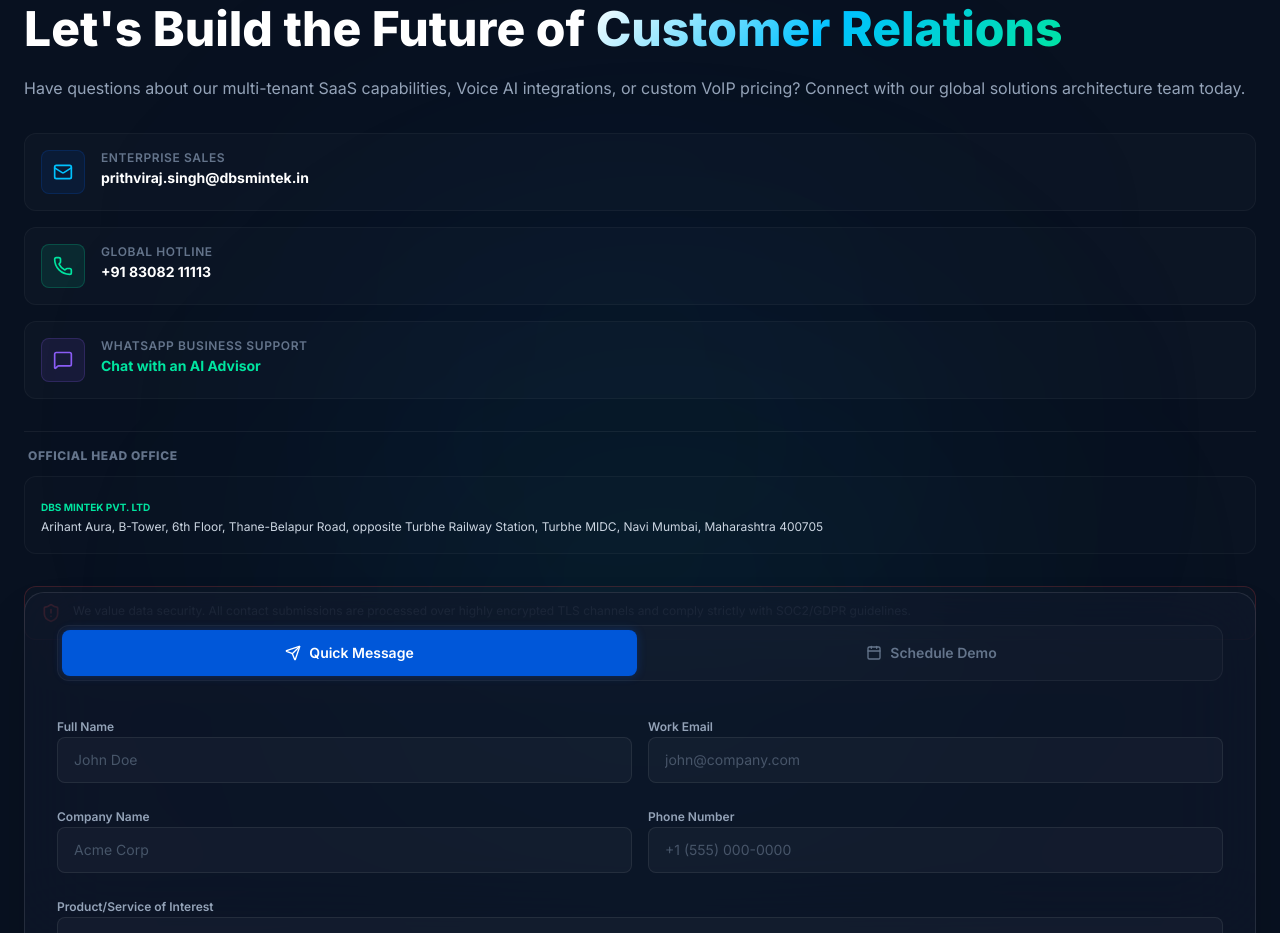
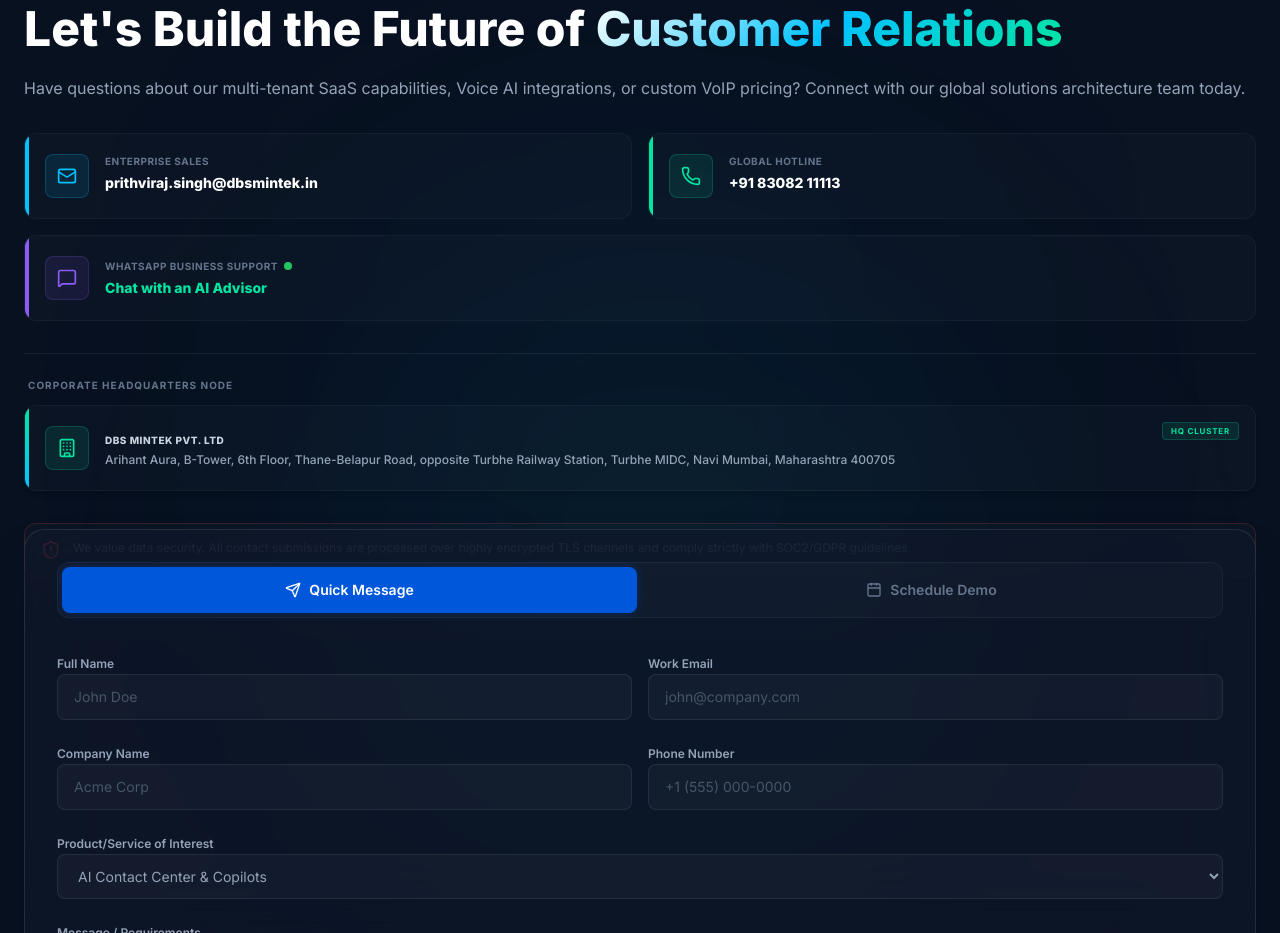
Before and after one commit to sabledattatray/Nexdial-IO, a Next.js app: page / in a window 1280 px wide. Shown: the part 8220-9153 px from the top of the page. Built offline with nearby package versions, Linux system fonts and the light colour scheme.

Commit message:
feat: redesign contact details layout into a premium asymmetric glassmorphic grid with custom accent lines and hover animations

```diff
--- a/src/components/home/ContactSection.tsx
+++ b/src/components/home/ContactSection.tsx
@@ -3,7 +3,7 @@
 import { useState } from "react";
 import { motion, AnimatePresence } from "framer-motion";
 import { AnimatedSection } from "@/components/animations/AnimatedSection";
-import { Mail, Phone, MessageSquare, Calendar, Send, ShieldAlert, CheckCircle, ArrowRight } from "lucide-react";
+import { Mail, Phone, MessageSquare, Calendar, Send, ShieldAlert, CheckCircle, ArrowRight, Building, MapPin } from "lucide-react";
 
 export function ContactSection() {
   const [activeTab, setActiveTab] = useState<"message" | "demo">("message");
@@ -73,55 +73,76 @@
               </p>
             </AnimatedSection>
 
-            {/* Quick Contact Items */}
-            <div className="space-y-4">
-              <AnimatedSection delay={0.1} className="flex gap-4 p-4 rounded-xl bg-white/[0.02] border border-white/[0.04]">
-                <div className="w-11 h-11 rounded-lg bg-[#0057D9]/10 border border-[#0057D9]/20 flex items-center justify-center text-[#0057D9] flex-shrink-0">
-                  <Mail className="w-5 h-5 text-[#00C2FF]" />
+            {/* Quick Contact Items - Asymmetric grid layout with premium glows & visual borders */}
+            <div className="grid sm:grid-cols-2 gap-4 relative z-10">
+              <AnimatedSection delay={0.1} className="relative p-5 rounded-xl bg-white/[0.02] border border-white/[0.04] flex gap-4 items-start overflow-hidden group hover:border-[#00C2FF]/30 hover:bg-[#00C2FF]/5 hover:shadow-[0_4px_25px_rgba(0,194,255,0.06)] transition-all duration-300">
+                <div className="absolute left-0 top-0 w-1 h-full bg-[#00C2FF]" />
+                <div className="w-11 h-11 rounded-lg bg-[#00C2FF]/10 border border-[#00C2FF]/20 flex items-center justify-center text-[#00C2FF] flex-shrink-0 transition-transform group-hover:scale-105">
+                  <Mail className="w-5 h-5" />
                 </div>
                 <div>
-                  <p className="text-xs font-semibold uppercase tracking-wider text-[#64748B]">Enterprise Sales</p>
-                  <a href="mailto:prithviraj.singh@dbsmintek.in" className="text-sm font-bold text-white hover:text-[#00C2FF] transition-colors mt-0.5 block">
+                  <p className="text-[10px] font-bold uppercase tracking-wider text-[#64748B]">Enterprise Sales</p>
+                  <a href="mailto:prithviraj.singh@dbsmintek.in" className="text-sm font-extrabold text-white hover:text-[#00C2FF] transition-colors mt-1 block">
                     prithviraj.singh@dbsmintek.in
                   </a>
                 </div>
               </AnimatedSection>
 
-              <AnimatedSection delay={0.2} className="flex gap-4 p-4 rounded-xl bg-white/[0.02] border border-white/[0.04]">
-                <div className="w-11 h-11 rounded-lg bg-[#00E5A0]/10 border border-[#00E5A0]/20 flex items-center justify-center text-[#00E5A0] flex-shrink-0">
-                  <Phone className="w-5 h-5 text-[#00E5A0]" />
+              <AnimatedSection delay={0.2} className="relative p-5 rounded-xl bg-white/[0.02] border border-white/[0.04] flex gap-4 items-start overflow-hidden group hover:border-[#00E5A0]/30 hover:bg-[#00E5A0]/5 hover:shadow-[0_4px_25px_rgba(0,229,160,0.06)] transition-all duration-300">
+                <div className="absolute left-0 top-0 w-1 h-full bg-[#00E5A0]" />
+                <div className="w-11 h-11 rounded-lg bg-[#00E5A0]/10 border border-[#00E5A0]/20 flex items-center justify-center text-[#00E5A0] flex-shrink-0 transition-transform group-hover:scale-105">
+                  <Phone className="w-5 h-5" />
                 </div>
                 <div>
-                  <p className="text-xs font-semibold uppercase tracking-wider text-[#64748B]">Global Hotline</p>
-                  <a href="tel:+918308211113" className="text-sm font-bold text-white hover:text-[#00E5A0] transition-colors mt-0.5 block">
+                  <p className="text-[10px] font-bold uppercase tracking-wider text-[#64748B]">Global Hotline</p>
+                  <a href="tel:+918308211113" className="text-sm font-extrabold text-white hover:text-[#00E5A0] transition-colors mt-1 block">
                     +91 83082 11113
                   </a>
                 </div>
               </AnimatedSection>
 
-              <AnimatedSection delay={0.3} className="flex gap-4 p-4 rounded-xl bg-white/[0.02] border border-white/[0.04]">
-                <div className="w-11 h-11 rounded-lg bg-[#8B5CF6]/10 border border-[#8B5CF6]/20 flex items-center justify-center text-[#8B5CF6] flex-shrink-0">
-                  <MessageSquare className="w-5 h-5 text-[#8B5CF6]" />
+              <AnimatedSection delay={0.3} className="sm:col-span-2 relative p-5 rounded-xl bg-white/[0.02] border border-white/[0.04] flex gap-4 items-center justify-between overflow-hidden group hover:border-[#8B5CF6]/30 hover:bg-[#8B5CF6]/5 hover:shadow-[0_4px_25px_rgba(139,92,246,0.06)] transition-all duration-300">
+                <div className="absolute left-0 top-0 w-1 h-full bg-[#8B5CF6]" />
+                <div className="flex gap-4 items-center">
+                  <div className="w-11 h-11 rounded-lg bg-[#8B5CF6]/10 border border-[#8B5CF6]/20 flex items-center justify-center text-[#8B5CF6] flex-shrink-0 transition-transform group-hover:scale-105">
+                    <MessageSquare className="w-5 h-5" />
                   </div>
                   <div>
-                  <p className="text-xs font-semibold uppercase tracking-wider text-[#64748B]">WhatsApp Business Support</p>
-                  <a href="https://wa.me/918308211113" target="_blank" rel="noopener noreferrer" className="text-sm font-bold text-[#00E5A0] hover:underline mt-0.5 block">
+                    <p className="text-[10px] font-bold uppercase tracking-wider text-[#64748B] flex items-center gap-1.5">
+                      WhatsApp Business Support
+                      <span className="flex h-2 w-2 relative">
+                        <span className="animate-ping absolute inline-flex h-full w-full rounded-full bg-[#22C55E] opacity-75"></span>
+                        <span className="relative inline-flex rounded-full h-2 w-2 bg-[#22C55E]"></span>
+                      </span>
+                    </p>
+                    <a href="https://wa.me/918308211113" target="_blank" rel="noopener noreferrer" className="text-sm font-extrabold text-[#00E5A0] hover:underline mt-1 block">
                       Chat with an AI Advisor
                     </a>
                   </div>
+                </div>
+                <ArrowRight className="w-5 h-5 text-[#8B5CF6] opacity-0 -translate-x-2 group-hover:opacity-100 group-hover:translate-x-0 transition-all" />
               </AnimatedSection>
             </div>
 
-            {/* Registered Offices */}
-            <div className="space-y-3 pt-4 border-t border-white/[0.06]">
-              <h4 className="text-xs uppercase font-extrabold text-[#64748B] tracking-wider ml-1">
-                Official Head Office
+            {/* Corporate Headquarters Card */}
+            <div className="space-y-3 pt-6 border-t border-white/[0.06] relative z-10">
+              <h4 className="text-[10px] uppercase font-bold text-[#64748B] tracking-widest ml-1">
+                Corporate Headquarters Node
               </h4>
-              <div className="p-4 rounded-xl bg-white/[0.01] border border-white/[0.04] space-y-1">
-                <span className="text-[10px] uppercase font-bold text-[#00E5A0]">DBS MINTEK PVT. LTD</span>
-                <p className="text-xs text-[#CBD5E1] leading-relaxed">
+              <div className="relative p-5 rounded-xl bg-white/[0.02] border border-white/[0.04] flex gap-4 items-start overflow-hidden group hover:border-[#00C2FF]/20 transition-all duration-300 shadow-md">
+                <div className="absolute left-0 top-0 w-1 h-full bg-gradient-to-b from-[#00E5A0] to-[#00C2FF]" />
+                <div className="absolute right-4 top-4 px-2 py-0.5 rounded bg-[#00E5A0]/10 border border-[#00E5A0]/20 text-[8px] font-bold text-[#00E5A0] uppercase tracking-widest">
+                  HQ Cluster
+                </div>
+                <div className="w-11 h-11 rounded-lg bg-[#00E5A0]/10 border border-[#00E5A0]/20 flex items-center justify-center text-[#00E5A0] flex-shrink-0">
+                  <Building className="w-5 h-5 text-[#00E5A0]" />
+                </div>
+                <div className="space-y-1">
+                  <span className="text-[10px] uppercase font-extrabold text-[#CBD5E1] tracking-wider">DBS MINTEK PVT. LTD</span>
+                  <p className="text-xs text-[#94A3B8] leading-relaxed font-medium">
                     Arihant Aura, B-Tower, 6th Floor, Thane-Belapur Road, opposite Turbhe Railway Station, Turbhe MIDC, Navi Mumbai, Maharashtra 400705
                   </p>
+                </div>
               </div>
             </div>
 
```
Lines whose indentation alone changed are shown as unchanged.
